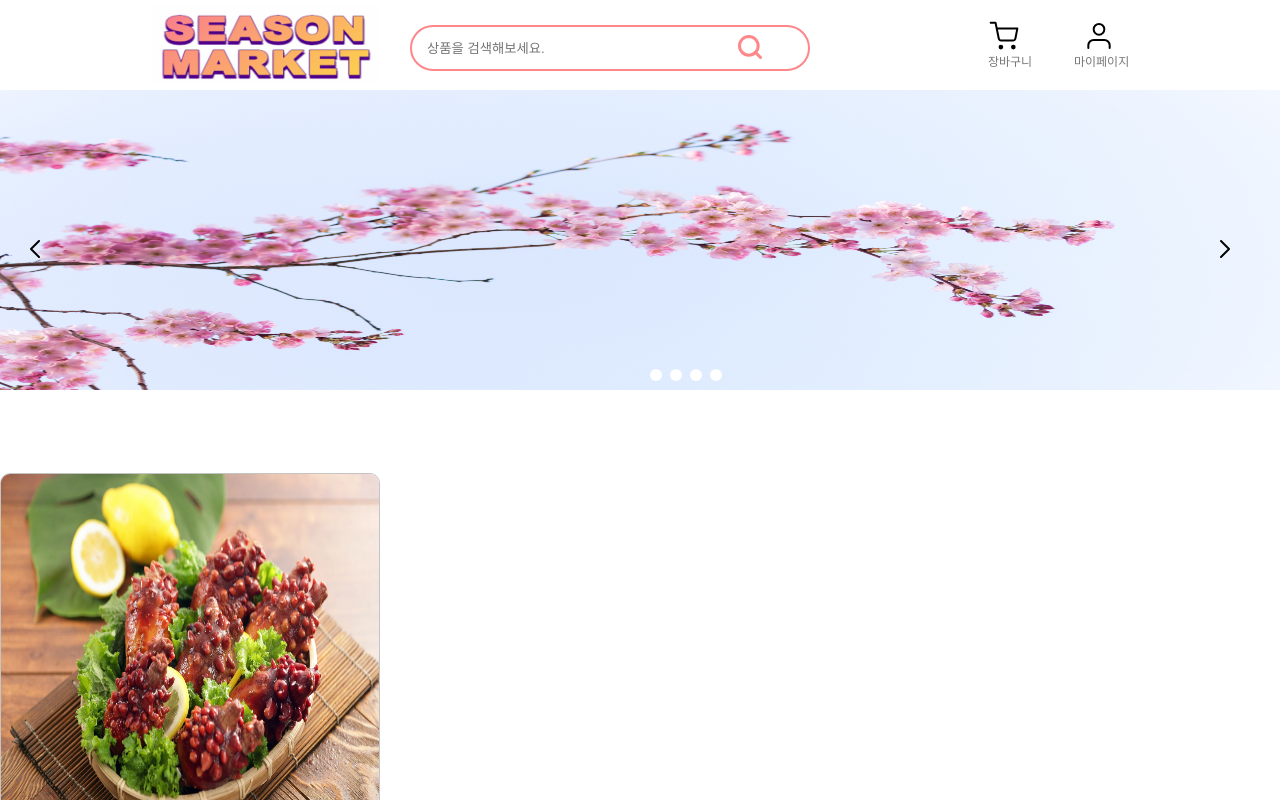
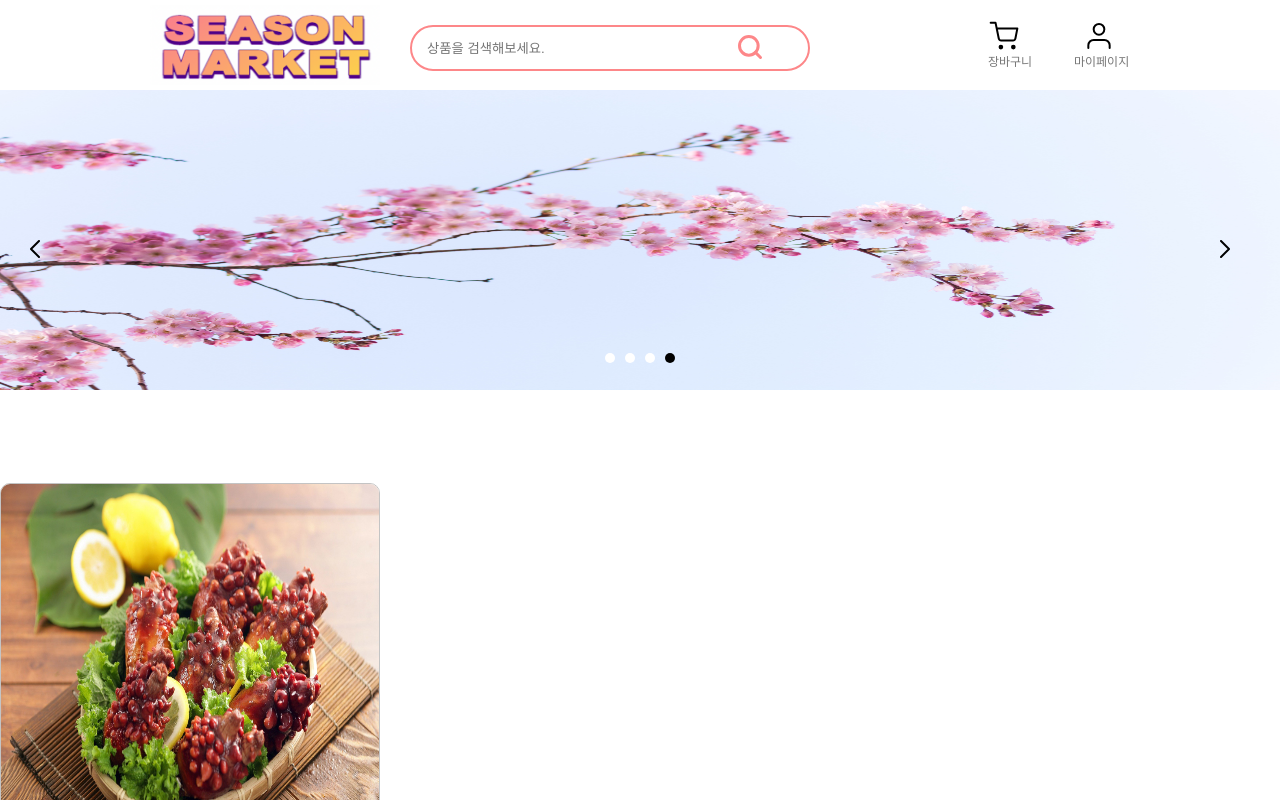
Before and after one commit to yoojin-park19/season_market, a React (Create React App) app: page / in a window 1280 px wide. Shown: the top 800 px of the page. Built offline with nearby package versions, Linux system fonts and the light colour scheme; the HTML template or start-up script is replaced by a standard one.

Commit message:
슬라이드 하단 버튼 기능 구현

```diff
--- a/src/constants/index.js
+++ b/src/constants/index.js
@@ -1,18 +1,18 @@
 export const Images = [
   {
-    index: 1,
+    index: 0,
     url: '/assets/spring.jpg',
   },
   {
-    index: 2,
+    index: 1,
     url: '/assets/summer.jpg',
   },
   {
-    index: 1,
+    index: 2,
     url: '/assets/fall.jpg',
   },
   {
-    index: 1,
+    index: 3,
     url: '/assets/winter.jpg',
   },
 ];
--- a/src/pages/Home/components/HomeSlide.jsx
+++ b/src/pages/Home/components/HomeSlide.jsx
@@ -4,31 +4,40 @@ import Images from '../../../constants/index';
 const HomeSlides = () => {
   const [currentSlide, setCurrentSlide] = useState(0);
   const moveItemTarget = useRef(null);
-  const TOTAL_SLIDES = 3;
+  const color = useRef(null);
+
   let images = [];
   for (let i = 0; i < Images.length; i++) {
     images.push(Images[i].url);
   }
+
   function nextSlide() {
+    const TOTAL_SLIDES = 3;
     if (currentSlide >= TOTAL_SLIDES) {
       setCurrentSlide(TOTAL_SLIDES);
     } else {
       setCurrentSlide(currentSlide + 1);
+      console.log(currentSlide);
+      console.log(color.current);
     }
   }
 
   const prevSlide = () => {
     if (currentSlide === 0) {
-      setCurrentSlide(currentSlide);
+      setCurrentSlide(0);
     } else {
       setCurrentSlide(currentSlide - 1);
+      console.log(color);
     }
   };
 
   useEffect(() => {
     moveItemTarget.current.style.transition = 'all 0.5s ease-in-out';
     moveItemTarget.current.style.transform = `translateX(-${currentSlide}00vw)`;
+    color.current.classList.toggle('on');
+    console.log(color.current);
   }, [currentSlide]);
+
   return (
     <HomeSlide>
       <div className="cont-slide ">
@@ -42,11 +51,10 @@ const HomeSlides = () => {
         <button onClick={prevSlide} className="preBtn"></button>
         <button onClick={nextSlide} className="nextBtn"></button>
       </div>
-      <div className="indicator">
-        <button className="firstCase"></button>
-        <button className="secondCase"></button>
-        <button className="thirdCase"></button>
-        <button className="forthCase"></button>
+      <div className="indicatorCont">
+        {images.map((url, index) => (
+          <div ref={color} className={`indicator ${index}`} key={index} />
+        ))}
       </div>
     </HomeSlide>
   );
@@ -86,19 +94,20 @@ const HomeSlide = styled.section`
       height: 30px;
     }
   }
-  .indicator {
-    position: absolute;
-    bottom: 10px;
-    left: 650px;
-    button {
-      width: 12px;
-      height: 12px;
+  .indicatorCont {
+    transform: translateY(-40px);
+    display: flex;
+    justify-content: center;
+    align-items: center;
+    gap: 10px;
+    .indicator {
+      width: 10px;
+      height: 10px;
       border-radius: 100%;
+      border: none;
       background-color: #fff;
-      border: none;
-      margin-right: 8px;
       &.on {
-        background-color: #000;
+        background-color: #000000;
       }
     }
   }
```
